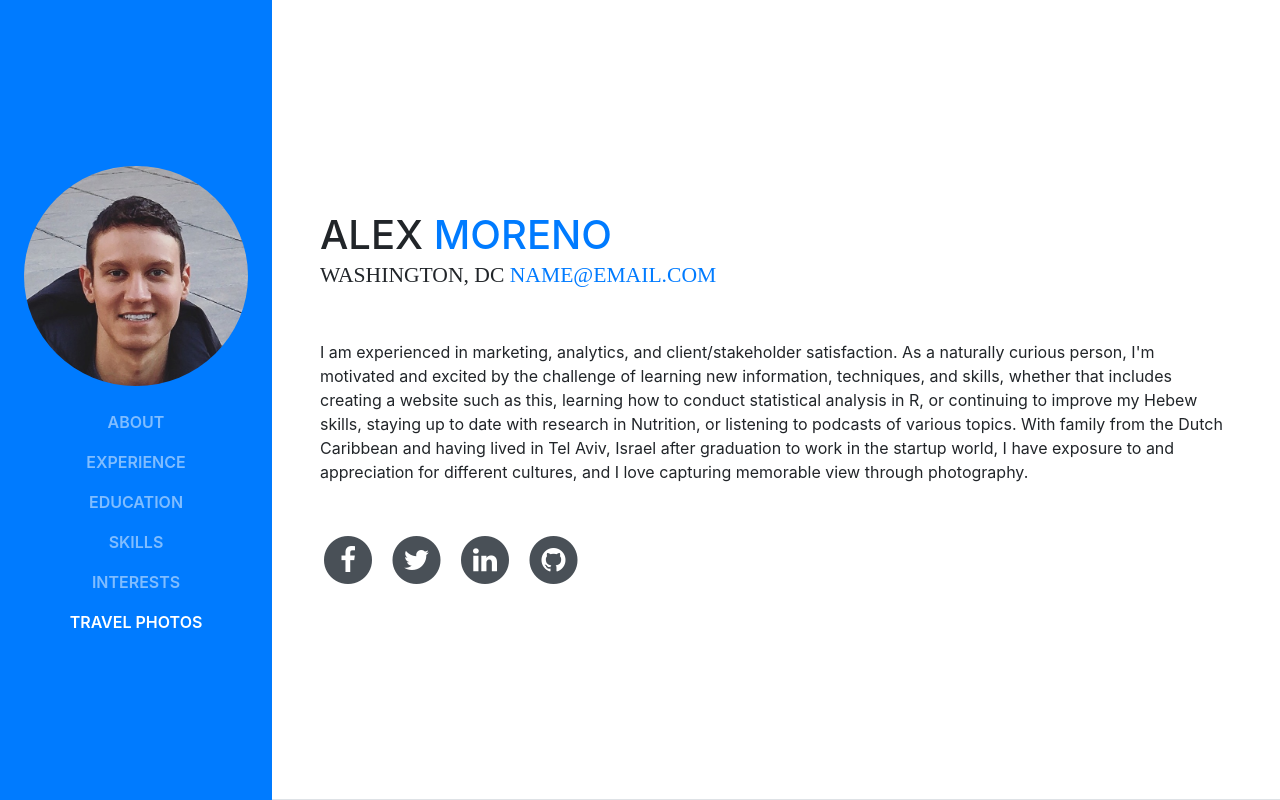
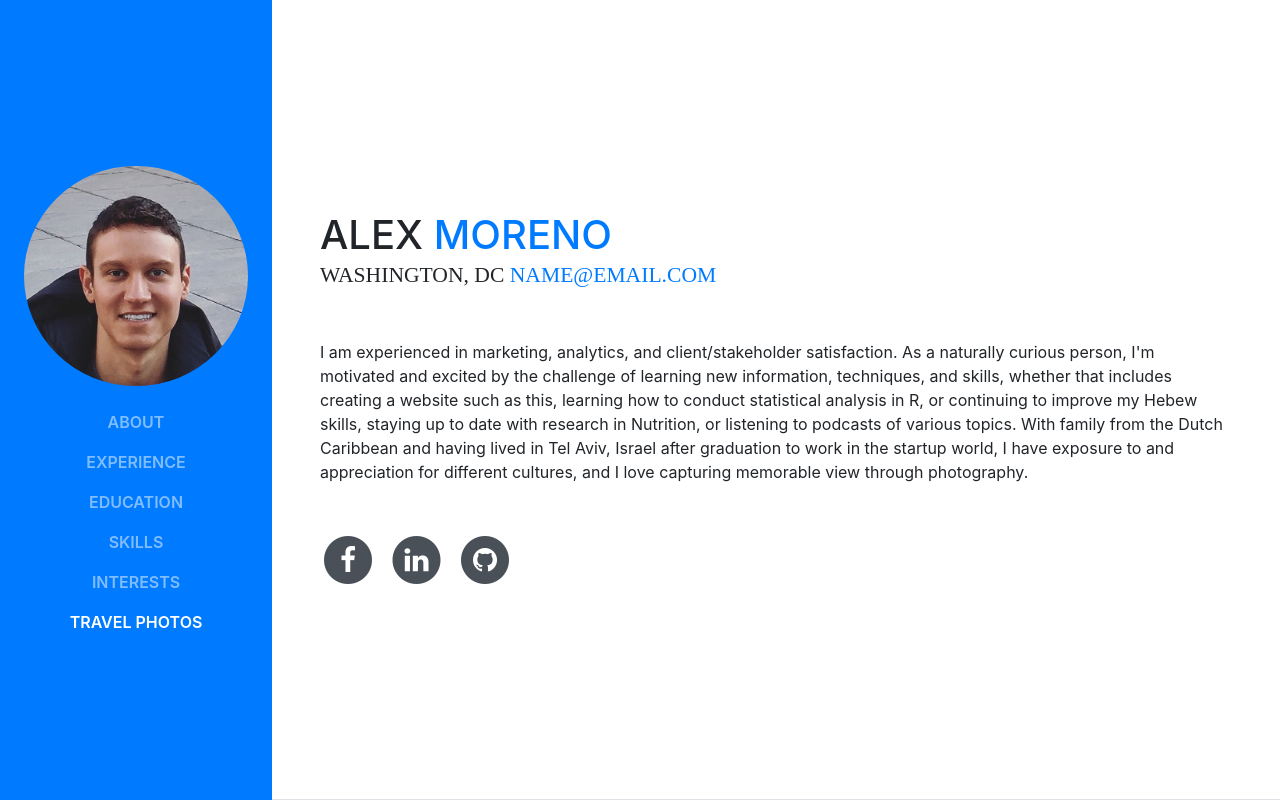
Before and after one commit to abmoreno/abmoreno.github.io, a website with bundled scripts: page index.html in a window 1280 px wide. Shown: the top 800 px of the page. Built offline with nearby package versions, Linux system fonts and the light colour scheme; a web font is replaced by a local one.

Commit message:
linkedin link test and remove twitter

```diff
--- a/index.html
+++ b/index.html
@@ -82,15 +82,7 @@
               </a>
             </li>
             <li class="list-inline-item">
-              <a href="#">
-                <span class="fa-stack fa-lg">
-                  <i class="fa fa-circle fa-stack-2x"></i>
-                  <i class="fa fa-twitter fa-stack-1x fa-inverse"></i>
-                </span>
-              </a>
-            </li>
-            <li class="list-inline-item">
-              <a href="#">
+              <a href="https://www.linkedin.com/in/alexbmoreno/">
                 <span class="fa-stack fa-lg">
                   <i class="fa fa-circle fa-stack-2x"></i>
                   <i class="fa fa-linkedin fa-stack-1x fa-inverse"></i>
```
